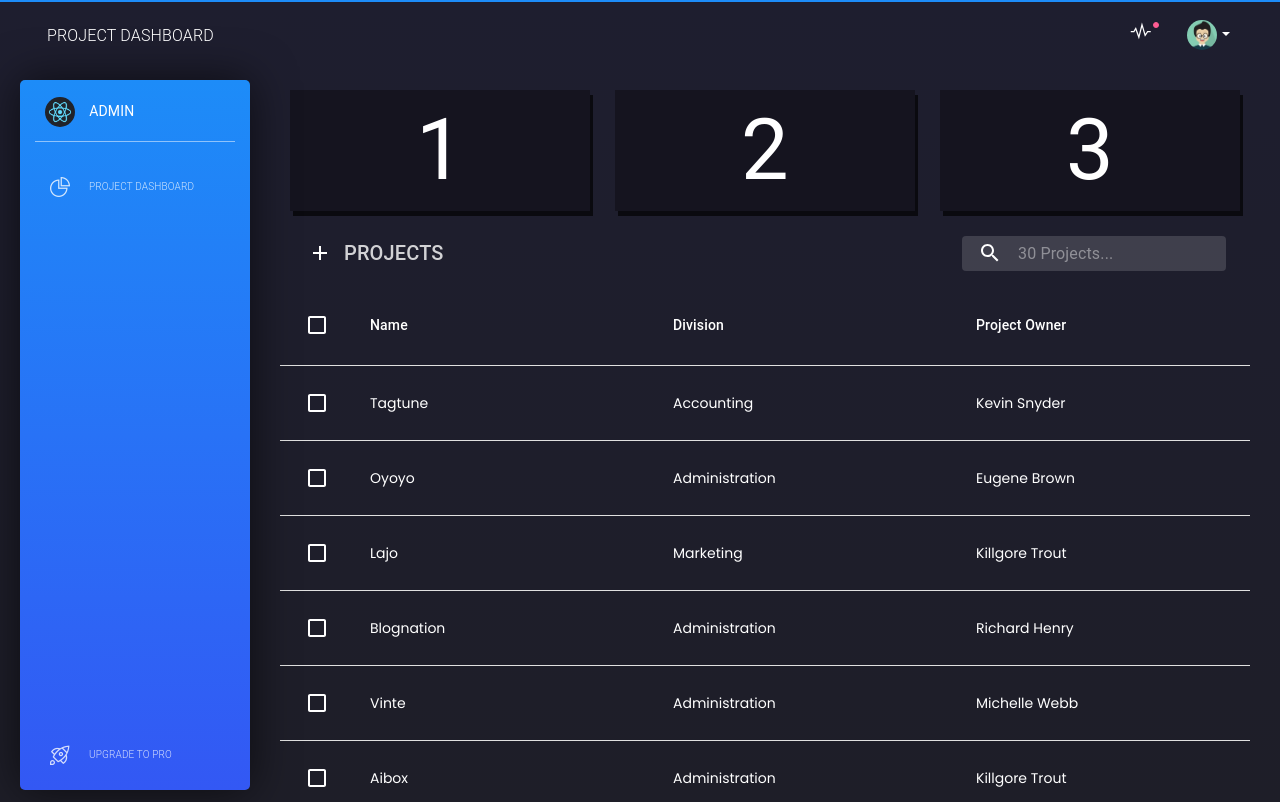
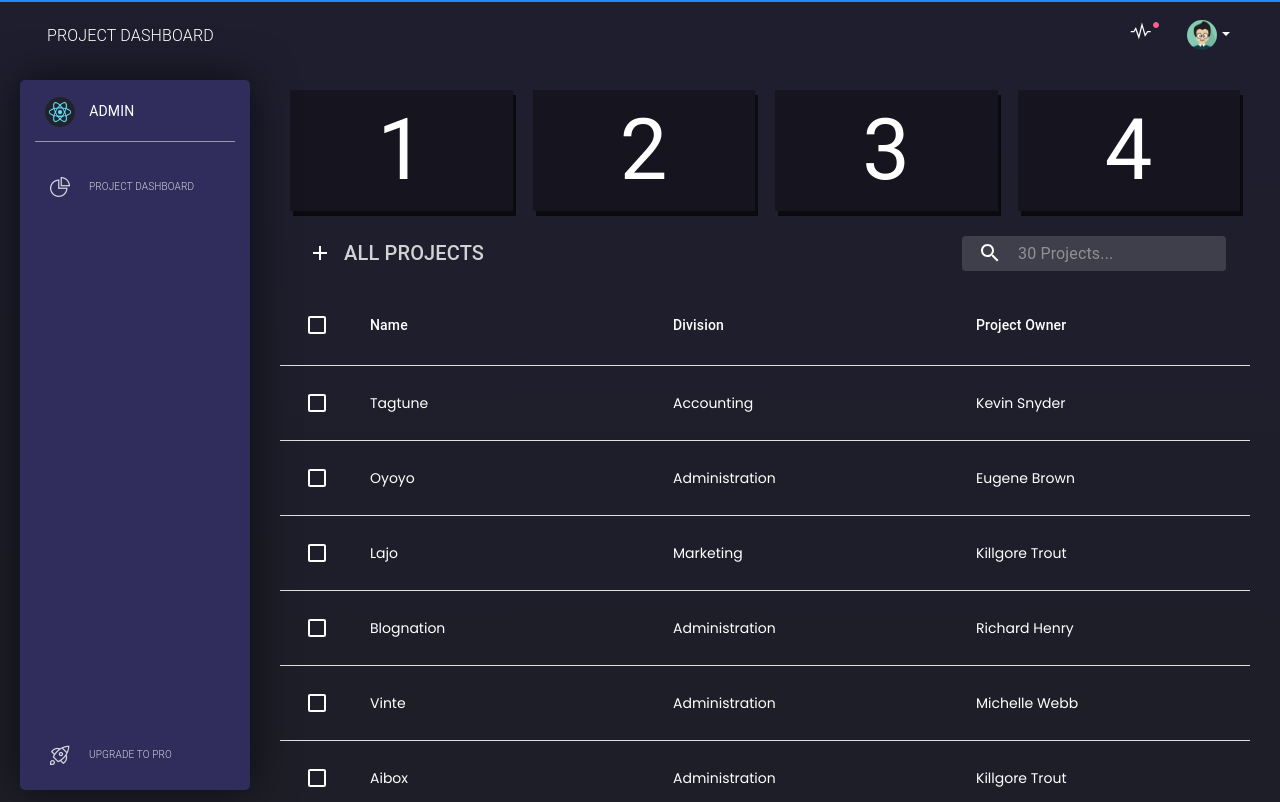
Before and after one commit to meddy672/React-Dashboard, a React app: page /admin/dashboard in a window 1280 px wide. Shown: the top 802 px of the page. Built offline with nearby package versions, Linux system fonts and the light colour scheme.

Commit message:
updated side color

```diff
--- a/src/assets/scss/black-dashboard-react/custom/_sidebar-and-main-panel.scss
+++ b/src/assets/scss/black-dashboard-react/custom/_sidebar-and-main-panel.scss
@@ -18,7 +18,7 @@
 }
 .sidebar,
 .off-canvas-sidebar{
-  @include linear-gradient($primary-states, $primary);
+  background: #302d5c;
   height: calc(100vh - 90px);
   width: 230px;
   position: fixed;
--- a/src/components/Sidebar/Sidebar.js
+++ b/src/components/Sidebar/Sidebar.js
@@ -108,7 +108,7 @@ function Sidebar(props) {
   return (
     <BackgroundColorContext.Consumer>
       {({ color }) => (
-        <div className="sidebar" data={color}>
+        <div className="sidebar">
           <div className="sidebar-wrapper" ref={sidebarRef}>
             {logoImg !== null || logoText !== null ? (
               <div className="logo">
--- a/src/components/Table/components/TableToolbar.js
+++ b/src/components/Table/components/TableToolbar.js
@@ -58,7 +58,7 @@ function TableToolbar (props) {
         </Typography>
       ) : (
         <Typography className={classes.title} variant="h6" id="tableTitle">
-          Projects
+          All Projects
         </Typography>
       )}
 
--- a/src/views/Dashboard.js
+++ b/src/views/Dashboard.js
@@ -60,6 +60,15 @@ function Dashboard(props) {
             boxShadow: "3px 5px #0a0a0f",
             backgroundColor: "#15141f"
           }}>3</div>
+                    <div style={{
+            width: 300,
+            margin: 10,
+            textAlign: 'center',
+            fontSize: '5.3rem',
+            color: 'white',
+            boxShadow: "3px 5px #0a0a0f",
+            backgroundColor: "#15141f"
+          }}>4</div>
         </div>
 
         {/* <TextField state={true} />
```
Also changed, not shown: src/assets/css/black-dashboard-react.css, 1 other file.
